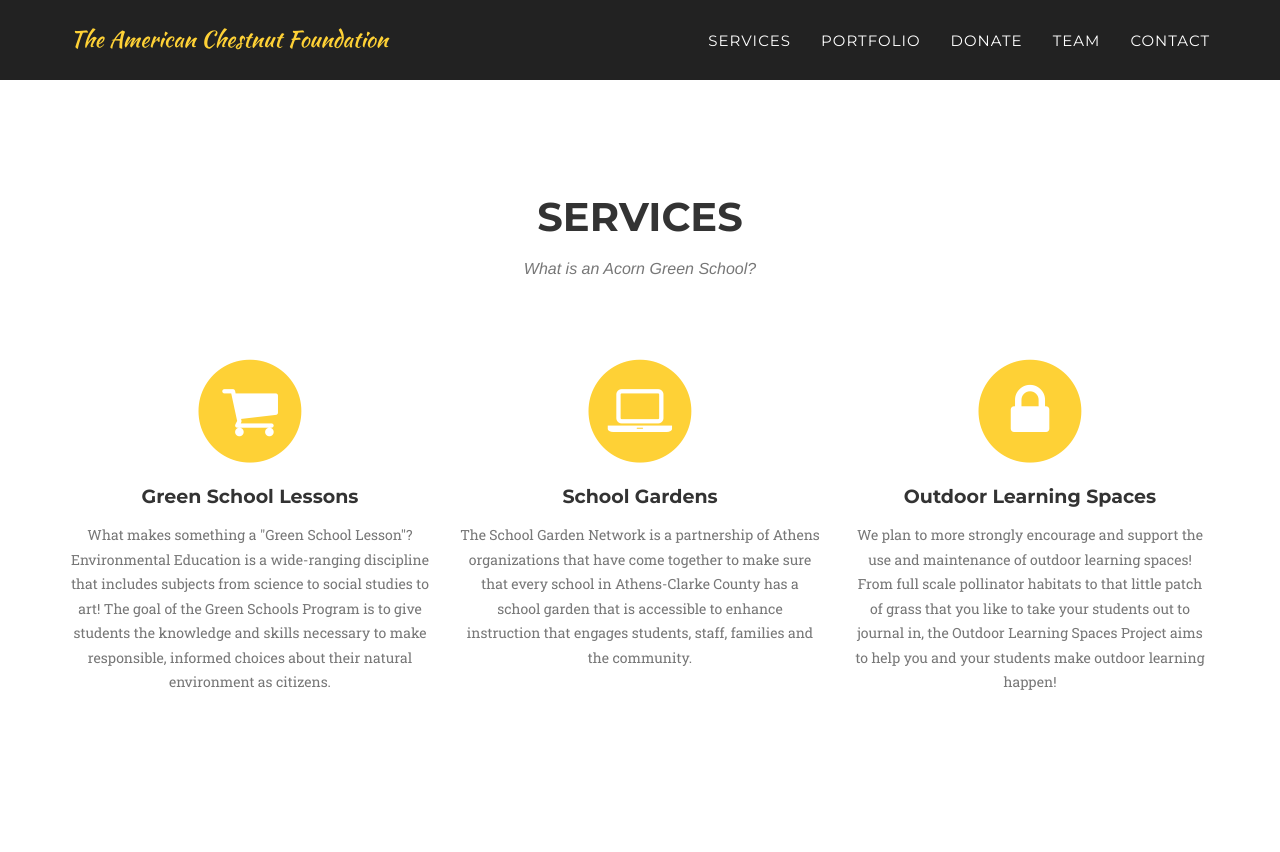
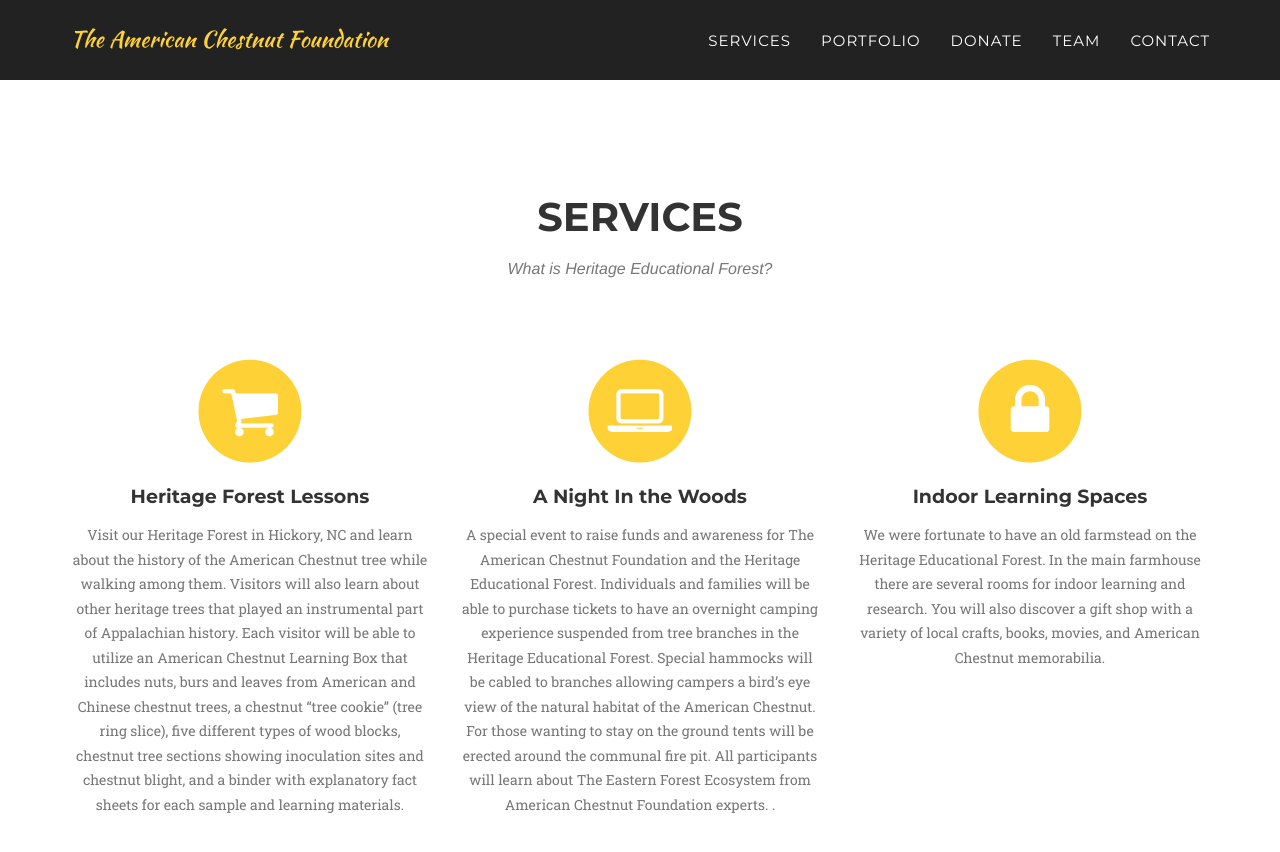
Before and after one commit to dana-phillips/american-chestnut-foundation, a Jekyll site: the page built from index.html, in a window 1280 px wide and 900 px high, scrolled down 788 px. Shown: the top 852 px of the window. Built offline with Jekyll 4.4.1, drawn with Linux system fonts in a browser that asks for light colours; some web fonts are replaced.

Commit message:
updated services page to reflect current offerings.

```diff
--- a/_includes/services.html
+++ b/_includes/services.html
@@ -4,7 +4,7 @@
             <div class="row">
                 <div class="col-lg-12 text-center">
                     <h2 class="section-heading">Services</h2>
-                    <h3 class="section-subheading text-muted">What is an Acorn Green School?</h3>
+                    <h3 class="section-subheading text-muted">What is Heritage Educational Forest?</h3>
                 </div>
             </div>
             <div class="row text-center">
@@ -13,24 +13,25 @@
                         <i class="fa fa-circle fa-stack-2x text-primary"></i>
                         <i class="fa fa-shopping-cart fa-stack-1x fa-inverse"></i>
                     </span>
-                    <h4 class="service-heading">Green School Lessons</h4>
-                    <p class="text-muted">What makes something a "Green School Lesson"?  Environmental Education is a wide-ranging discipline that includes subjects from science to social studies to art!  The goal of the Green Schools Program is to give students the knowledge and skills necessary to make responsible, informed choices about their natural environment as citizens.</p>
+                    <h4 class="service-heading">Heritage Forest Lessons</h4>
+                    <p class="text-muted">Visit our Heritage Forest in Hickory, NC and learn about the history of the American Chestnut tree while walking among them. Visitors will also learn about other heritage trees that played an instrumental part of Appalachian history. Each visitor will be able to utilize an American Chestnut Learning Box that includes nuts, burs and leaves from American and Chinese chestnut trees, a chestnut “tree cookie” (tree ring slice), five different types of wood blocks, chestnut tree sections showing inoculation sites and chestnut blight, and a binder with explanatory fact sheets for each sample and learning materials.</p>
                 </div>
                 <div class="col-md-4">
                     <span class="fa-stack fa-4x">
                         <i class="fa fa-circle fa-stack-2x text-primary"></i>
                         <i class="fa fa-laptop fa-stack-1x fa-inverse"></i>
                     </span>
-                    <h4 class="service-heading">School Gardens</h4>
-                    <p class="text-muted">The School Garden Network is a partnership of Athens organizations that have come together to make sure that every school in Athens-Clarke County has a school garden that is accessible to enhance instruction that engages students, staff, families and the community.</p>
+                    <h4 class="service-heading">A Night In the Woods</h4>
+                    <p class="text-muted">A special event to raise funds and awareness for The American Chestnut Foundation and the Heritage Educational Forest. Individuals and families will be able to purchase tickets to have an overnight camping experience suspended from tree branches in the Heritage Educational Forest. Special hammocks will be cabled to branches allowing campers a bird’s eye view of the natural habitat of the American Chestnut. For those wanting to stay on the ground tents will be erected around the communal fire pit. All participants will learn about The Eastern Forest Ecosystem from American Chestnut Foundation experts.
+.</p>
                 </div>
                 <div class="col-md-4">
                     <span class="fa-stack fa-4x">
                         <i class="fa fa-circle fa-stack-2x text-primary"></i>
                         <i class="fa fa-lock fa-stack-1x fa-inverse"></i>
                     </span>
-                    <h4 class="service-heading">Outdoor Learning Spaces</h4>
-                    <p class="text-muted">We plan to more strongly encourage and support the use and maintenance of outdoor learning spaces! From full scale pollinator habitats to that little patch of grass that you like to take your students out to journal in, the Outdoor Learning Spaces Project aims to help you and your students make outdoor learning happen!</p>
+                    <h4 class="service-heading">Indoor Learning Spaces</h4>
+                    <p class="text-muted">We were fortunate to have an old farmstead on the Heritage Educational Forest. In the main farmhouse there are several rooms for indoor learning and research. You will also discover a gift shop with a variety of local crafts, books, movies, and American Chestnut memorabilia.</p>
                 </div>
             </div>
         </div>
```
